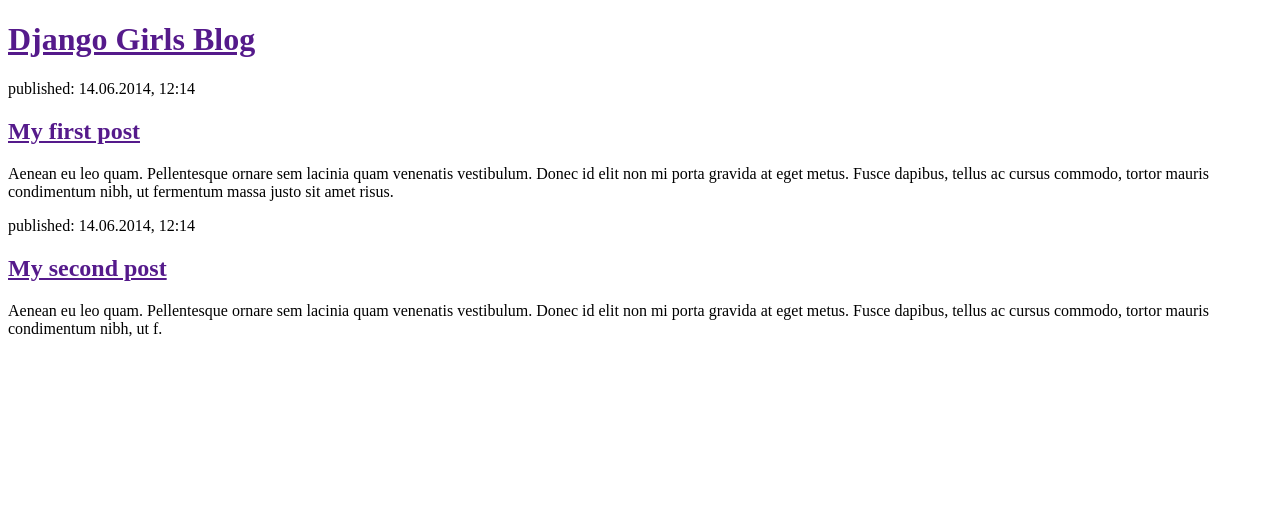
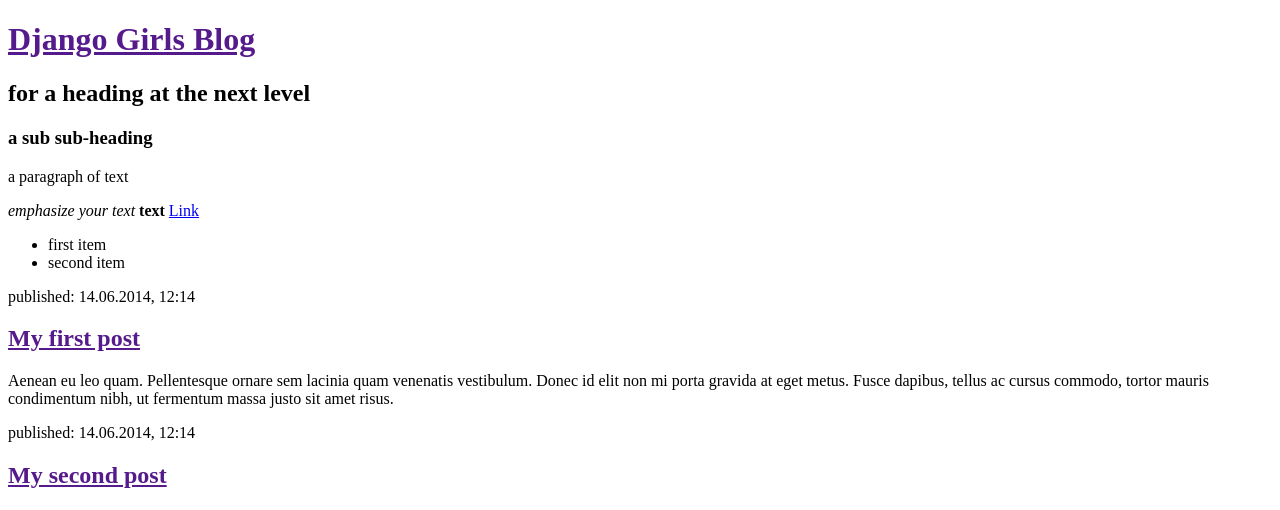
Before and after one commit to mrozenbaum/blog-django, a Django app: page /blog/ in a window 1280 px wide. Shown: the top 510 px of the page. Run offline with Django 3.2, Linux system fonts and the light colour scheme.

Commit message:
changed the html

```diff
--- a/blog/templates/blog/post_list.html
+++ b/blog/templates/blog/post_list.html
@@ -1,11 +1,18 @@
 <!DOCTYPE html>
 <html>
 <head>
-  <title>Django Girls Blog</title>
+  <title>Blog Title</title>
 </head>
 <body>
     <div>
         <h1><a href="">Django Girls Blog</a></h1>
+        <h2> for a heading at the next level</h2>
+        <h3> a sub sub-heading</h3>
+        <p> a paragraph of text</p>
+        <em> emphasize your text</em>
+        <strong>text</strong>
+        <a href="miriamrozenbaum.com">Link</a>
+        <ul><li>first item</li><li>second item</li></ul>
         </div>
 
         <div>
--- a/blog/views.py
+++ b/blog/views.py
@@ -2,5 +2,8 @@
 
 # Create your views here.
 
+# we created a function (def) called post_list that takes request
+# and return a function render that will render (put together) our
+# template blog/post_list.html.
 def post_list(request):
     return render(request, 'blog/post_list.html', {})
```
